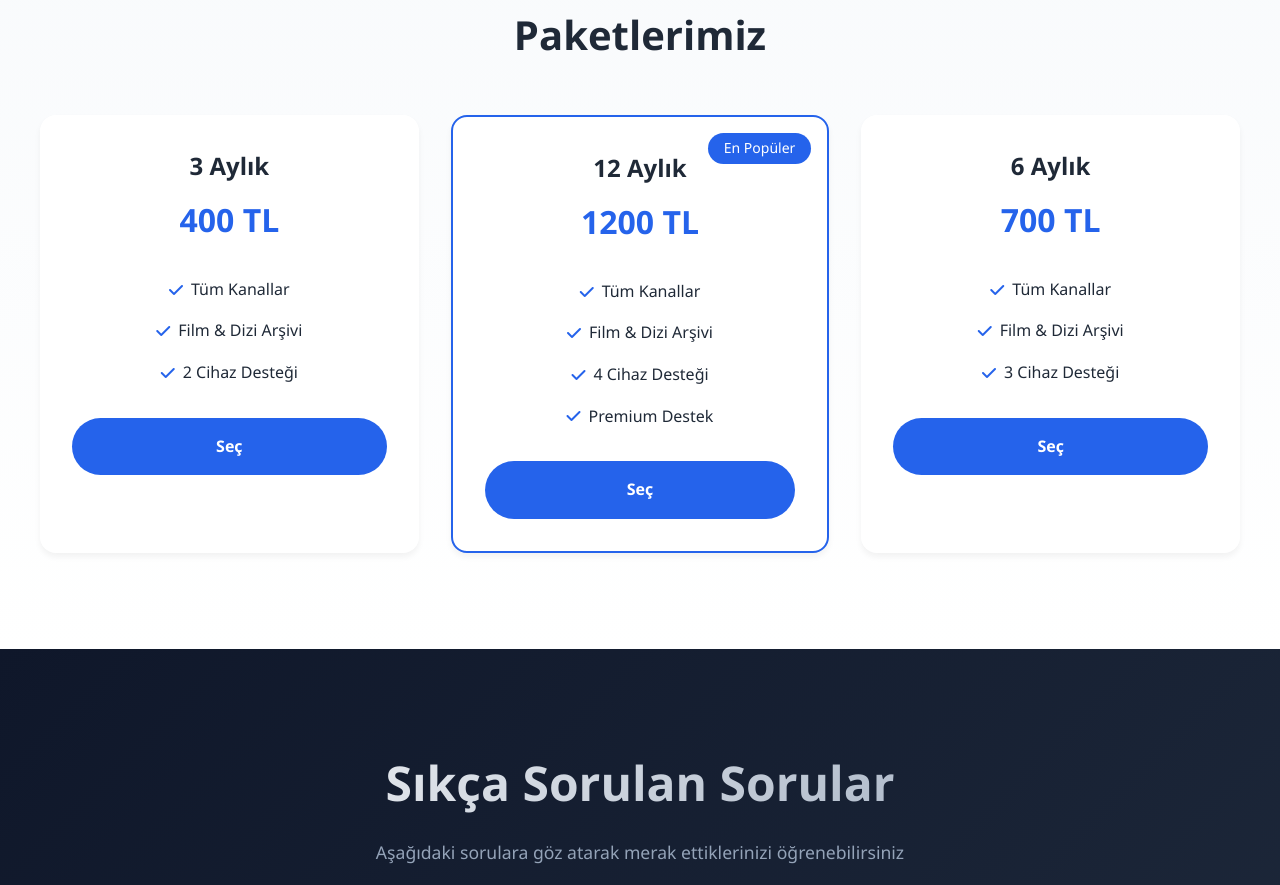
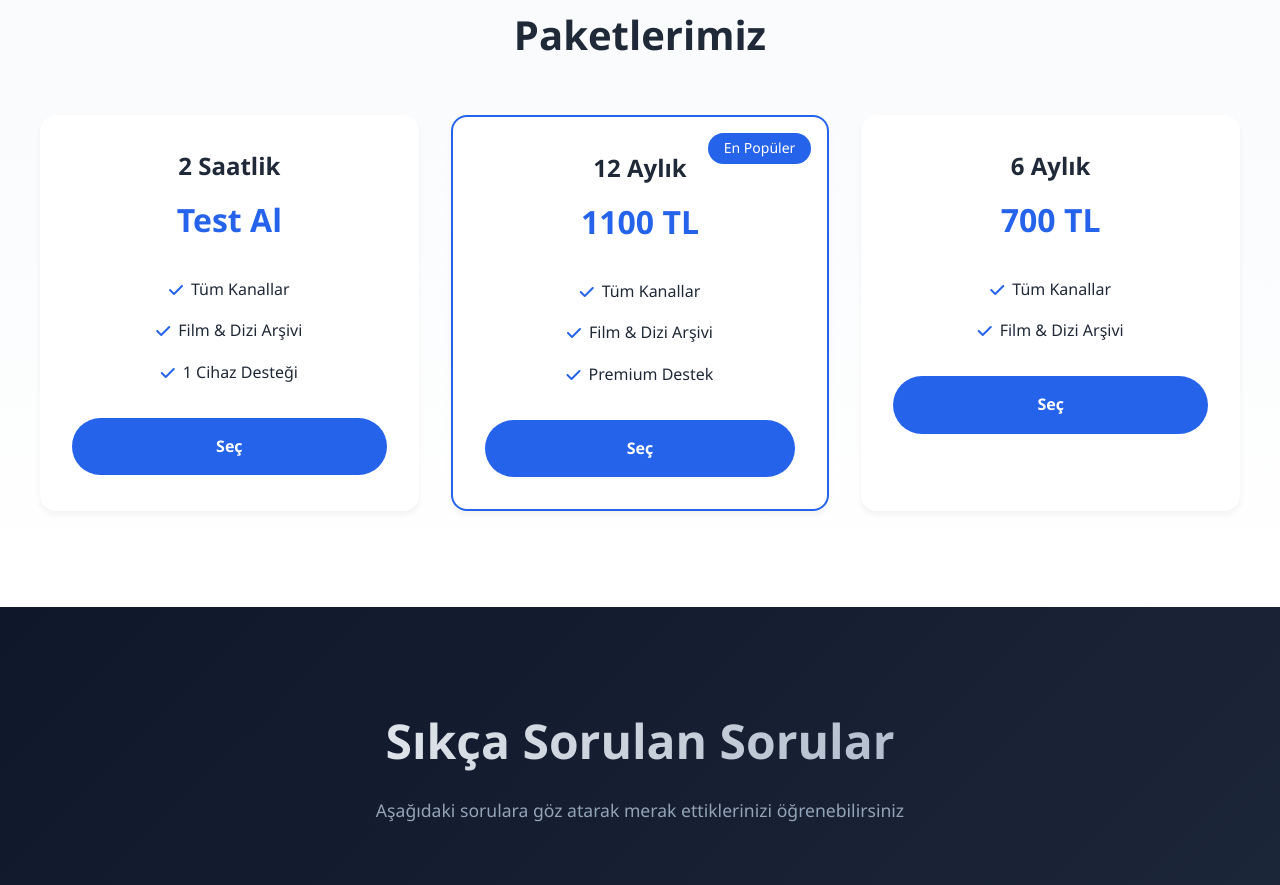
Before and after one commit to SalomonCastillo/v2, a plain HTML site: page index.html in a window 1280 px wide. Shown: the part 1583-2468 px from the top of the page. Drawn offline with Linux system fonts and the light colour scheme.

Commit message:
Update index.html

```diff
--- a/index.html
+++ b/index.html
@@ -84,7 +84,7 @@
                         </div>
 
                         <div class="cta-buttons">
-                            <a href="#trial" class="btn primary">
+                            <a href="#packages" class="btn primary">
                                 <i class="fas fa-play-circle"></i>
                                 2 Saat Ücretsiz Dene
                             </a>
@@ -147,29 +147,28 @@
             <div class="package-cards">
                 <div class="package-card">
                     <div class="package-header">
-                        <h3>3 Aylık</h3>
-                        <p class="price">400 TL</p>
+                        <h3>2 Saatlik</h3>
+                        <p class="price">Test Al</p>
                     </div>
                     <ul class="package-features">
                         <li><i class="fas fa-check"></i> Tüm Kanallar</li>
                         <li><i class="fas fa-check"></i> Film & Dizi Arşivi</li>
-                        <li><i class="fas fa-check"></i> 2 Cihaz Desteği</li>
+                        <li><i class="fas fa-check"></i> 1 Cihaz Desteği</li>
                     </ul>
-                    <a href="#" class="btn package-btn">Seç</a>
+                    <a href="https://panel.teknoiptv31.com/v2/payment/?package=1&test=1" class="btn package-btn">Seç</a>
                 </div>
                 <div class="package-card popular">
                     <div class="popular-tag">En Popüler</div>
                     <div class="package-header">
                         <h3>12 Aylık</h3>
-                        <p class="price">1200 TL</p>
+                        <p class="price">1100 TL</p>
                     </div>
                     <ul class="package-features">
                         <li><i class="fas fa-check"></i> Tüm Kanallar</li>
                         <li><i class="fas fa-check"></i> Film & Dizi Arşivi</li>
-                        <li><i class="fas fa-check"></i> 4 Cihaz Desteği</li>
                         <li><i class="fas fa-check"></i> Premium Destek</li>
                     </ul>
-                    <a href="#" class="btn package-btn">Seç</a>
+                    <a href="https://panel.teknoiptv31.com/v2/payment/?package=12ay" class="btn package-btn">Seç</a>
                 </div>
                 <div class="package-card">
                     <div class="package-header">
@@ -179,9 +178,8 @@
                     <ul class="package-features">
                         <li><i class="fas fa-check"></i> Tüm Kanallar</li>
                         <li><i class="fas fa-check"></i> Film & Dizi Arşivi</li>
-                        <li><i class="fas fa-check"></i> 3 Cihaz Desteği</li>
                     </ul>
-                    <a href="#" class="btn package-btn">Seç</a>
+                    <a href="https://panel.teknoiptv31.com/v2/payment/?package=6ay" class="btn package-btn">Seç</a>
                 </div>
             </div>
         </section>
@@ -282,7 +280,7 @@
                 </div>
                 <div class="link-group">
                     <h4>İletişim</h4>
-                    <a href="#"><i class="fab fa-telegram"></i> Telegram</a>
+                    <a href="https://t.me/teknoiptv1"><i class="fab fa-telegram"></i> Telegram</a>
                     <a href="#"><i class="fab fa-whatsapp"></i> WhatsApp</a>
                 </div>
             </div>
```
